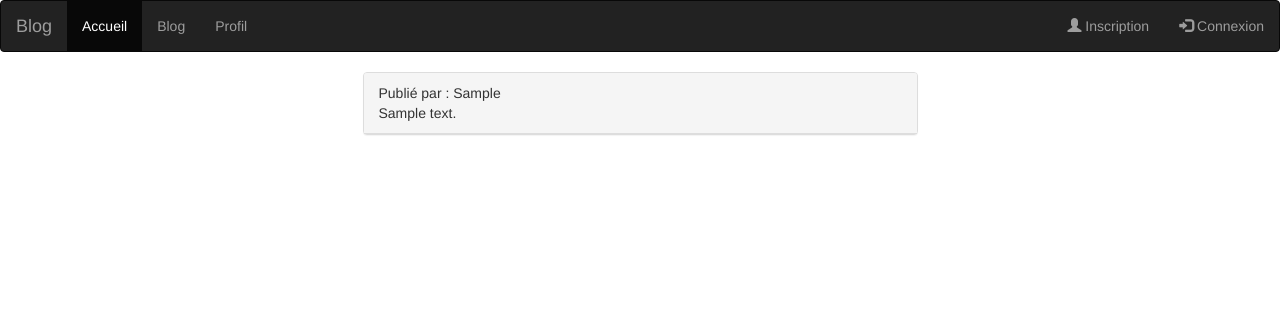
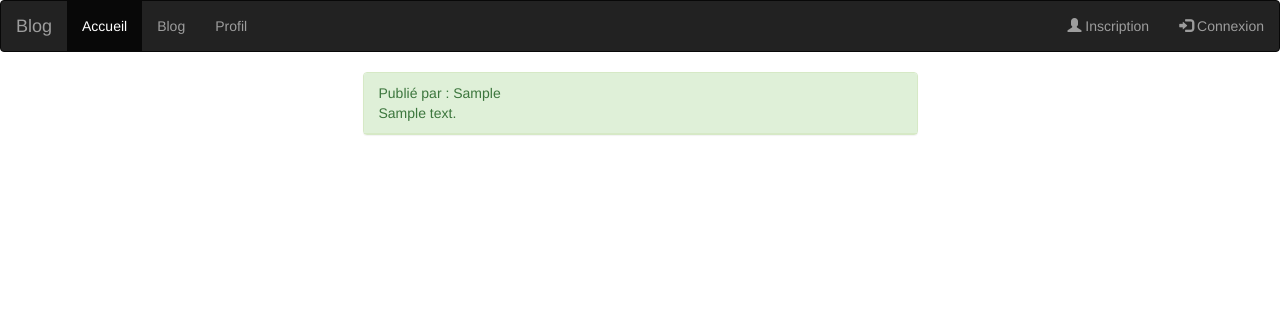
Before and after one commit to virginiecreus/Bac, a PHP site: page /Afficher_article.php in a window 1280 px wide. Shown: the top 312 px of the page. Run offline with PHP 8.4, Linux system fonts and the light colour scheme; tables that the repository leaves empty or names only in its code hold one stand-in row (values such as "Sample post"); some libraries are stand-ins or nearby versions.

Commit message:
afficher comm modif

```diff
--- a/afficher_commentaire.php
+++ b/afficher_commentaire.php
@@ -25,7 +25,7 @@ WHERE utilisateurs_id ";
                 $ress[] = $rows;
                 ?>
 
-                <div class="panel panel-default">
+                <div class="panel panel-success">
                     <div class="panel-heading">
                         <tr>
                             <td>Publié par :</td>
```
